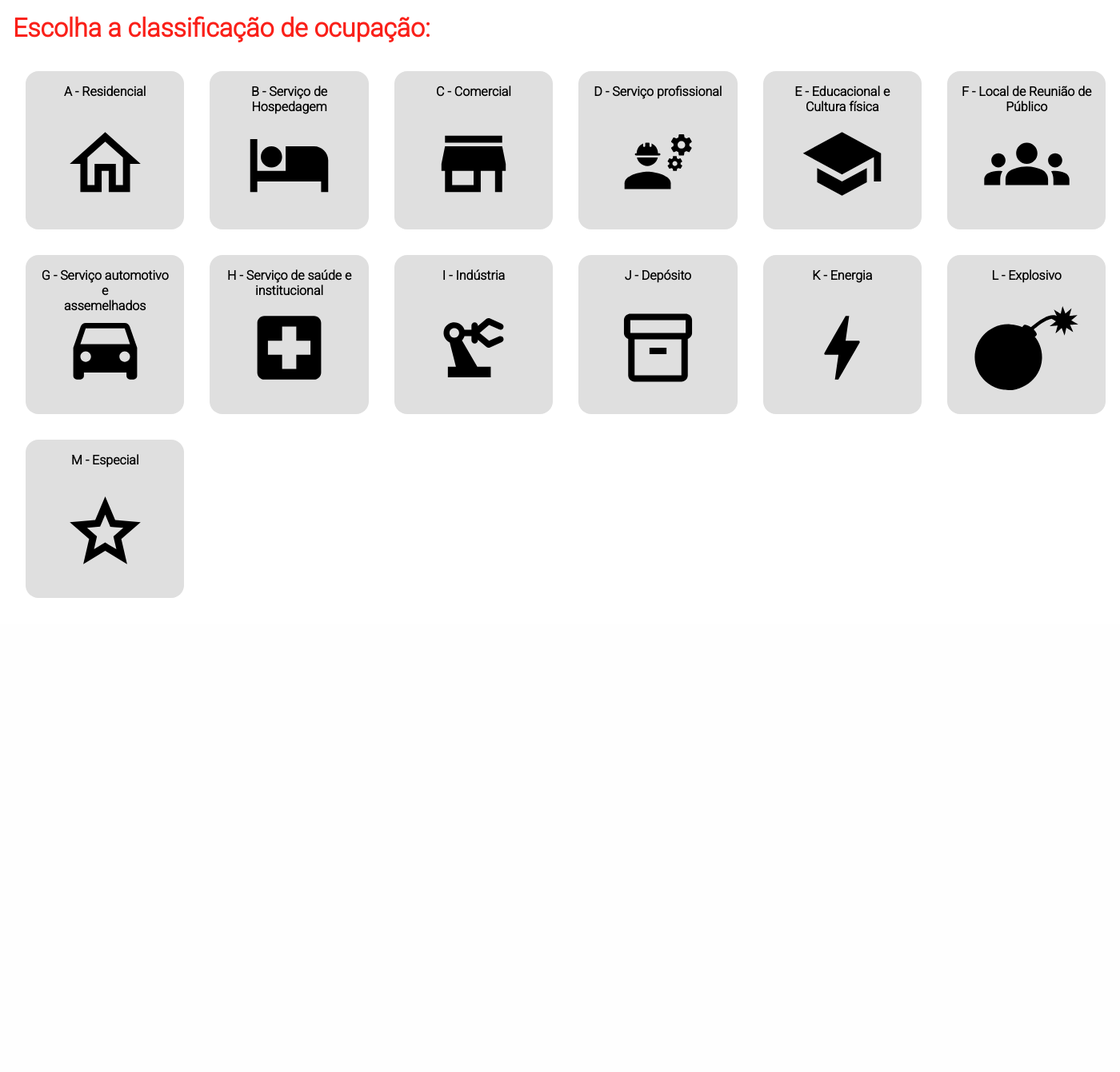
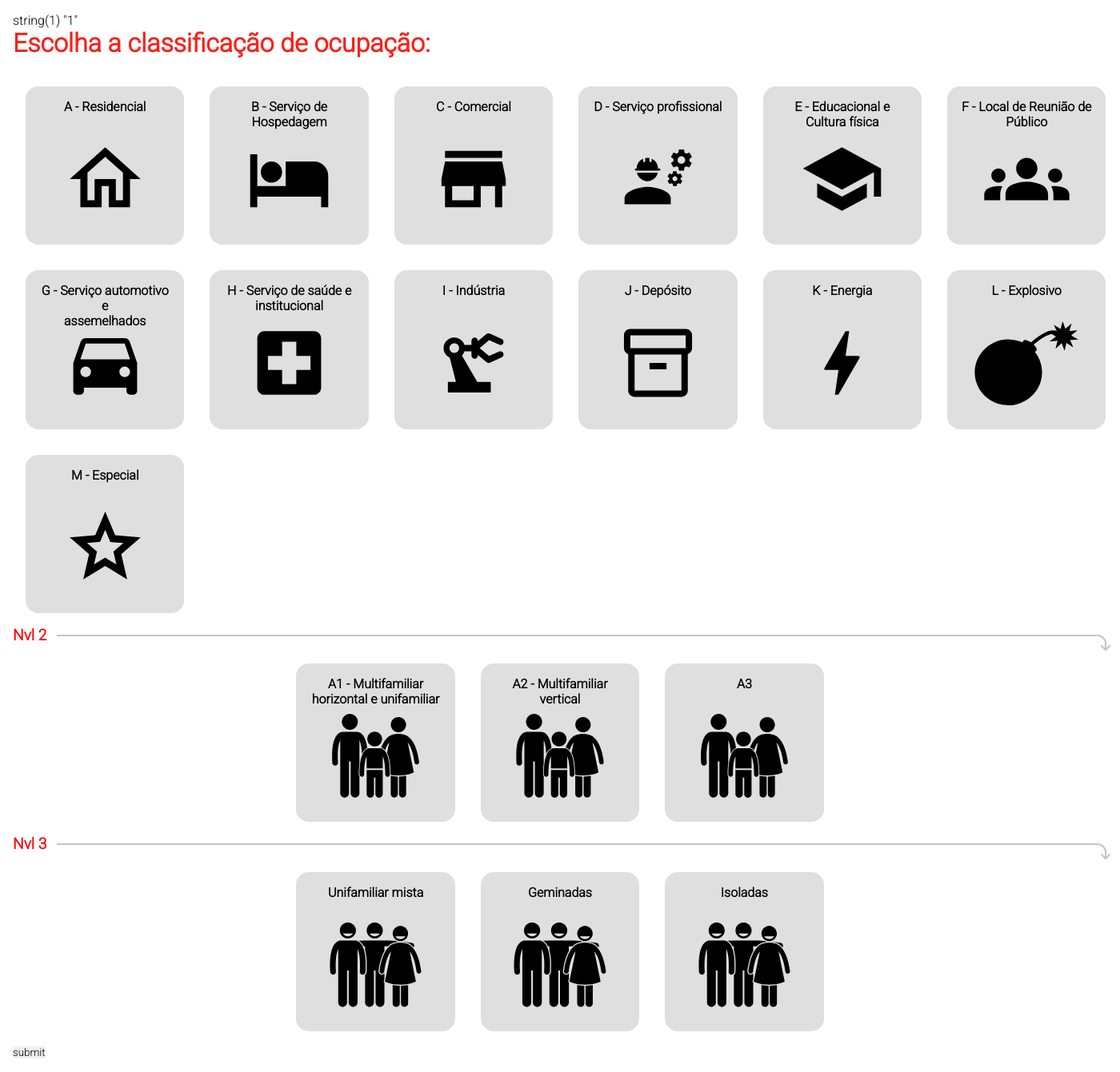
Before and after one commit to alexzarp/Classifica-o-de-edificacoes-BBM, a PHP site: page /?classificacao=1 in a window 1400 px wide. Shown: the part 112-1453 px from the top of the page at 80% size. Before the commit the page ends 860 px from the top, so only its background shows below. Run offline with PHP 8.4, Linux system fonts and the light colour scheme.

Commit message:
exemplos

```diff
--- /dev/null
+++ b/assets/CSS/form.css
@@ -0,0 +1,3 @@
+.clean {
+    display:none;
+}
--- a/assets/CSS/style.css
+++ b/assets/CSS/style.css
@@ -143,6 +143,6 @@ div[disabled=disabled] {
     transform: scale(1.2);
 }
 
-#AA, #AA1 {
+/* #AA, #AA1 {
     display: none;
-}
+} */
--- a/assets/JS/funcoes_bloco.js
+++ b/assets/JS/funcoes_bloco.js
@@ -1,26 +1,29 @@
-function blocoA() {
-    document.getElementById("B").setAttribute("disabled", "disabled");
-    document.getElementById("C").setAttribute("disabled", "disabled");
-    document.getElementById("D").setAttribute("disabled", "disabled");
-    document.getElementById("E").setAttribute("disabled", "disabled");
-    document.getElementById("F").setAttribute("disabled", "disabled");
-
-    document.getElementById("G").style.display = 'none';
-    document.getElementById("H").style.display = 'none';
-    document.getElementById("I").style.display = 'none';
-    document.getElementById("J").style.display = 'none';
-    document.getElementById("K").style.display = 'none';
-    document.getElementById("L").style.display = 'none';
-    document.getElementById("M").style.display = 'none';
-
-    document.getElementById("AA").style.display = 'inherit';
-
-    document.getElementById("A").style.backgroundColor = '#307BFF';
-    document.getElementById("A_h4").style.color = '#FFFFFF';
-    document.getElementById("A_img").src = 'assets/img/nvl1/branco/casa.svg';
+var classificacoes = document.querySelectorAll("#classificacoes input");
+function coloreClassificacao(id) {
+    classificacoes.forEach(c => {
+        blocoAA1();
+        if(c.id == id)
+        {
+            let label = document.querySelector("label[for=" + id + "]");
+            label.style.display = 'inherit';
+            label.style.backgroundColor = '#307BFF';
+            label.style.color = '#FFFFFF';
+            label.querySelector("img").src = "assets/img/nvl1/branco/" + id + ".svg";
+            // document.getElementById("A_img").src = 'assets/img/nvl1/branco/casa.svg';
+        }
+        else
+            document.getElementById("F").setAttribute("disabled", "disabled");
+    });
 }
 
+// document.querySelectorAll(".bloco").forEach(element => {
+//     element.addEventListener("click", function (e) {
+//         document.querySelector("form").submit();
+//     }
+// )});
+
 function blocoAA1() {
+
     document.getElementById("A2").setAttribute("disabled", "disabled");
     document.getElementById("A3").setAttribute("disabled", "disabled");
 
@@ -39,5 +42,5 @@ function unifamiliar_mista() {
 
     document.getElementById("UnifamiliarMista").style.backgroundColor = '#A438E6';
     document.getElementById("UnifamiliarMista").style.color = '#FFFFFF';
-    document.getElementById("UnifamiliarMista_img").src = '../assets/img/nvl2_A/nvl3_A1/branco/familia_sorrindo.svg';
+    document.getElementById("UnifamiliarMista_img").src = './assets/img/nvl2_A/nvl3_A1/branco/familia_sorrindo.svg';
 }
--- a/index.php
+++ b/index.php
@@ -1,3 +1,12 @@
+<?php
+function verificaGetRadio($name, $value)
+{
+    if(isset($_GET[$name]) && $_GET[$name] == $value)
+        return "checked";
+    return "";
+}
+?>
+
 <!DOCTYPE html>
 <html lang="pt-br" >
 <head>
@@ -9,6 +18,7 @@
     <meta name="viewport" content="width=device-width, initial-scale=1.0">
     <link rel="shorcut icon" href="assets/img/logo.png">
     <link rel="stylesheet" href="assets/CSS/style.css">
+    <link rel="stylesheet" href="assets/CSS/form.css">
     <script src="assets/JS/funcoes_bloco.js" defer></script>
     <script src="assets/JS/funcoes_complementares.js" defer></script>
 </head>
@@ -27,90 +37,98 @@
     </header>
 
     <main>
+<?php var_dump($_GET["classificacao"]) ?>
         <h1 class="vermelho">Escolha a classificação de ocupação:</h1> <br>
 
-        <div class="grade">
-            <div id="A" class="bloco" onclick="blocoA()">
+        <form method="get" action="index.php">
+            <div id="classificacoes" class="grade">
+                <input class="clean" type="radio" id="A" name="classificacao" value="A" <?=verificaGetRadio("classificacao", "A")?>>
+                <label for="A" class="bloco" onclick="coloreClassificacao('A')">
                     <h4 id="A_h4" class="titulo_bloco">A - Residencial</h4>
                     <img id="A_img" src="assets/img/nvl1/preto/casa.svg" alt="Casa" class="icones_centrais">
-            </div>
+                </label>
 
-            <div id="B" class="bloco">
+                <input class="clean" type="radio" id="B" name="classificacao" value="B" <?=verificaGetRadio("classificacao", "B")?>>
+                <label for="B" id="B" class="bloco">
                     <h4 id="B_h4" class="titulo_bloco">B - Serviço de Hospedagem</h4>
                     <img id="B_img" src="assets/img/nvl1/preto/hotel.svg" alt="Hotel" class="icones_centrais">
-            </div>
+                </label>
 
-            <div id="C" class="bloco">
+                <input class="clean" type="radio" id="C" name="classificacao" value="C" <?=verificaGetRadio("classificacao", "C")?>>
+                <label for="C" id="C" class="bloco">
                     <h4 id="C_h4" class="titulo_bloco">C - Comercial</h4>
                     <img id="C_img" src="assets/img/nvl1/preto/comercio.svg" alt="Comercio" class="icones_centrais">
-            </div>
+                </label>
 
-            <div id="D" class="bloco">
+                <input class="clean" type="radio" id="D" name="classificacao" value="D" <?=verificaGetRadio("classificacao", "D")?>>
+                <label for="D" id="D" class="bloco">
                     <h4 id="D_h4" class="titulo_bloco">D - Serviço profissional</h4>
                     <img id="D_img" src="assets/img/nvl1/preto/profissional.svg" alt="Profissional" class="icones_centrais">
-            </div>
+                </label>
 
-            <div id="E" class="bloco">
+                <input class="clean" type="radio" id="EE" name="classificacao" value="EE" <?=verificaGetRadio("classificacao", "EE")?>>
+                <label for="EE" id="E" class="bloco">
                     <h4 id="E_h4" class="titulo_bloco">E - Educacional e<br>Cultura física</h4>
                     <img id="E_img" src="assets/img/nvl1/preto/educacao.svg" alt="Educacão" class="icones_centrais">
-            </div>
+                </label>
 
-            <div id="F" class="bloco">
+                <input class="clean" type="radio" id="F" name="classificacao" value="F" <?=verificaGetRadio("classificacao", "F")?>>
+                <label for="F" id="F" class="bloco">
                     <h4 id="F_h4" class="titulo_bloco">F - Local de Reunião de Público</h4>
                     <img id="F_img" src="assets/img/nvl1/preto/reuniao.svg" alt="Reunião" class="icones_centrais">
-            </div>
+                </label>
 
-            <div id="G" class="bloco">
+                <input class="clean" type="radio" id="G" name="classificacao" value="G" <?=verificaGetRadio("classificacao", "G")?>>
+                <label for="G" id="G" class="bloco">
                     <h4 id="G_h4" class="titulo_bloco">G - Serviço automotivo e<br>assemelhados</h4>
                     <img id="G_img" src="assets/img/nvl1/preto/carro.svg" alt="Carro" class="icones_centrais">
-            </div>
+                </label>
 
-            <div id="H" class="bloco">
+                <input class="clean" type="radio" id="H" name="classificacao" value="H" <?=verificaGetRadio("classificacao", "H")?>>
+                <label for="H" id="H" class="bloco">
                     <h4 id="H_h4" class="titulo_bloco">H - Serviço de saúde e<br>institucional</h4>
                     <img id="H_img" src="assets/img/nvl1/preto/hospital.svg" alt="Hospital" class="icones_centrais">
-            </div>
+                </label>
 
-            <div id="I" class="bloco">
+                <input class="clean" type="radio" id="I" name="classificacao" value="I" <?=verificaGetRadio("classificacao", "I")?>>
+                <label for="I" id="I" class="bloco">
                     <h4 id="I_h4" class="titulo_bloco">I - Indústria</h4>
                     <img id="I_img" src="assets/img/nvl1/preto/industria.svg" alt="Indústria" class="icones_centrais">
-            </div>
+                </label>
 
-            <div id="J" class="bloco">
+                <input class="clean" type="radio" id="J" name="classificacao" value="J" <?=verificaGetRadio("classificacao", "J")?>>
+                <label for="J" id="J" class="bloco">
                     <h4 id="J_h4" class="titulo_bloco">J - Depósito</h4>
                     <img id="J_img" src="assets/img/nvl1/preto/deposito.svg" alt="Depósito" class="icones_centrais">
-            </div>
+                </label>
 
-            <div id="K" class="bloco">
+                <input class="clean" type="radio" id="K" name="classificacao" value="K" <?=verificaGetRadio("classificacao", "K")?>>
+                <label for="K" id="K" class="bloco">
                     <h4 id="K_h4" class="titulo_bloco">K - Energia</h4>
                     <img id="K_img" src="assets/img/nvl1/preto/energia.svg" alt="Energia" class="icones_centrais">
-            </div>
+                </label>
 
-            <div id="L" class="bloco">
+                <input class="clean" type="radio" id="L" name="classificacao" value="L" <?=verificaGetRadio("classificacao", "L")?>>
+                <label for="L" id="L" class="bloco">
                     <h4 id="L_h4" class="titulo_bloco">L - Explosivo</h4>
                     <img id="L_img" src="assets/img/nvl1/preto/explosivo.svg" alt="Explosivo" class="icones_centrais">
-            </div>
+                </label>
 
-            <div id="M" class="bloco">
+                <input class="clean" type="radio" id="M" name="classificacao" value="M" <?=verificaGetRadio("classificacao", "M")?>>
+                <label for="M" id="M" class="bloco">
                     <h4 id="M_h4" class="titulo_bloco">M - Especial</h4>
                     <img id="M_img" src="assets/img/nvl1/preto/especial.svg" alt="Especial" class="icones_centrais">
+                </label>
             </div>
-        </div>
+        <!-- <?php
+            // if(isset($_GET["classificacao"])) include("views/" . $_GET["classificacao"] .".php");
+        ?> -->
 
         <?php
         include("views/AA.php");
-            // include("views/BB.php");
-            // include("views/CC.php");
-            // include("views/DD.php");
-            // include("views/EE.php");
-            // include("views/FF.php");
-            // include("views/GG.php");
-            // include("views/HH.php");
-            // include("views/II.php");
-            // include("views/JJ.php");
-            // include("views/KK.php");
-            // include("views/LL.php");
-            // include("views/MM.php");
         ?>
+            <input type="submit" value="submit">
+        </form>
     </main>
 
     <footer></footer>
```
Also changed, not shown: assets/JS/funcoes_complementares.js (line endings or trailing spaces). Lines whose indentation alone changed are shown as unchanged.
